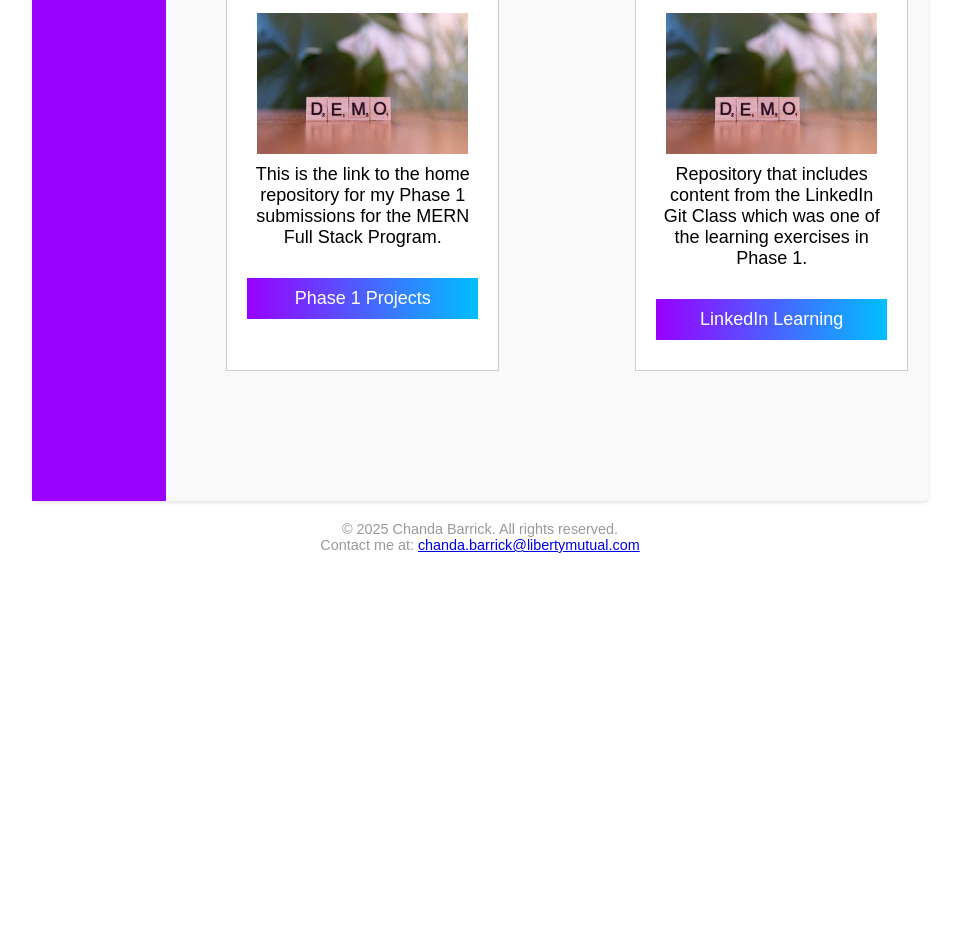
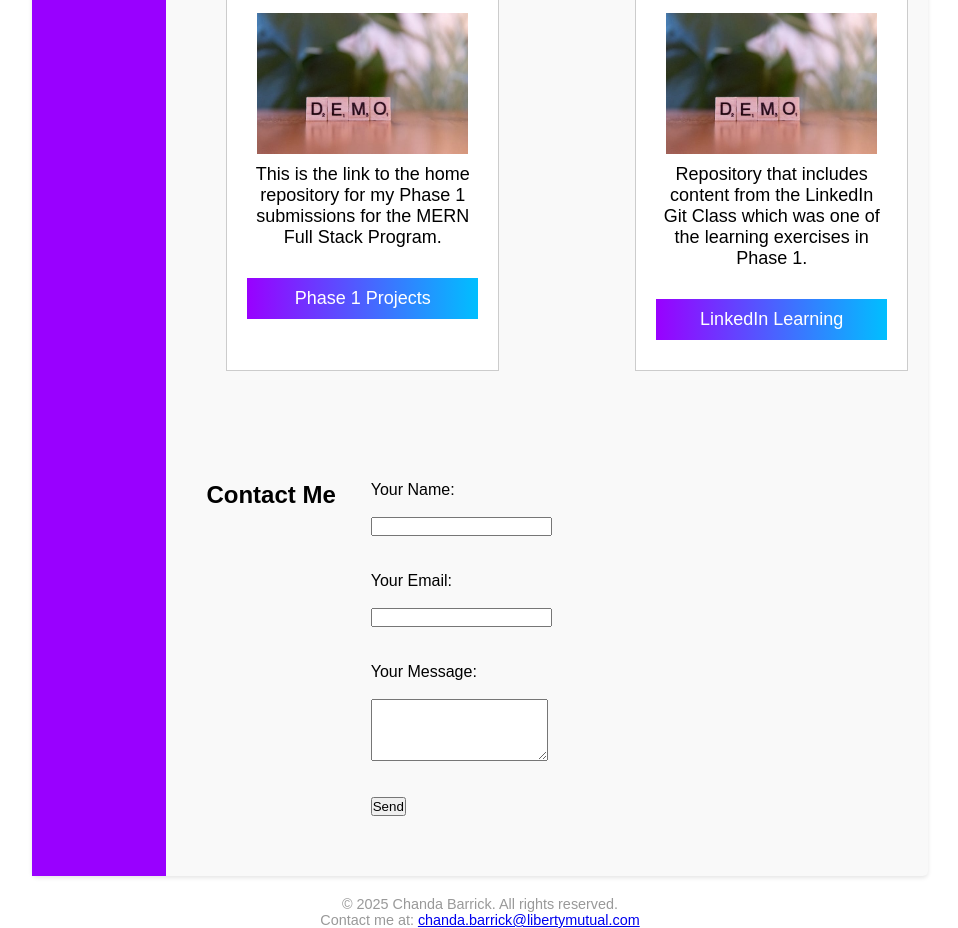
Before and after one commit to ChandaB/MERN-Phase-1-Bio-Page-Project, a plain HTML site: page personal-portfolio.html in a window 1280 px wide. Shown: the part 2274-3202 px from the top of the page, without its empty margins (160-1118 px from the left). Before the commit the page ends 2827 px from the top, so only its background shows below. Drawn offline with Linux system fonts and the light colour scheme.

Commit message:
Updates to portfolio page

```diff
--- a/personal-portfolio.html
+++ b/personal-portfolio.html
@@ -28,8 +28,8 @@
             <p>Software Engineer at Liberty Mutual</p>
             <p>Follow me on social media:</p>
             <p>
-                <a href="https://www.linkedin.com/in/chanda-barrick-571b65">LinkedIn</a>
-                <a href="https://www.facebook.com/chandabb">Facebook</a>
+                <a href="https://www.linkedin.com/in/chanda-barrick-571b65" target="_blank">LinkedIn</a>
+                <a href="https://www.facebook.com/chandabb" target="_blank">Facebook</a>
             </p>
         </div>
     </header>
@@ -126,6 +126,18 @@
                     </div>
                 </div>
             </section>
+            <section id="contact">
+                <h2>Contact Me</h2>
+                <form>
+                    <label for="name">Your Name:</label><br>
+                    <input type="text" id="name" name="name"><br><br>
+                    <label for="email">Your Email:</label><br>
+                    <input type="email" id="email" name="email"><br><br>
+                    <label for="message">Your Message:</label><br>
+                    <textarea id="message" name="message" rows="4"></textarea><br><br>
+                    <button type="submit">Send</button>
+                </form>
+            </section>
         </div>
     </div>
 </body>
--- a/portfolio.css
+++ b/portfolio.css
@@ -178,7 +178,7 @@ and another for the skills list */
 }
 
 /* Skills section h1 styling */
-#skills h1 {
+#skills h2 {
     display: flex;
     padding: 0;
 }
@@ -286,6 +286,35 @@ and another for the skills list */
     transform: scale(1.1);
 }
 
+#contact {
+    display: flex;
+    flex-direction: row;
+    justify-content: center;
+    margin: 20px 0;
+    padding-left: 20px;
+    background-color: #f9f9f9;
+    width: 100%;
+    overflow: hidden;
+}
+
+/* Skills section h1 styling */
+#contact h2 {
+    display: flex;
+    padding: 0;
+    width: 20%;
+}
+
+#contact form {
+    display: flex;
+    flex-direction: column;
+    justify-content: center;
+    align-items: flex-start;
+    margin-left: 30px;
+    padding: 0;
+    width: 80%;
+    flex-grow: 1;
+}
+
 /* Style the footer */
 footer {
     text-align: center;
```
Also changed, not shown: company-landing.html (+2 -1 lines).
